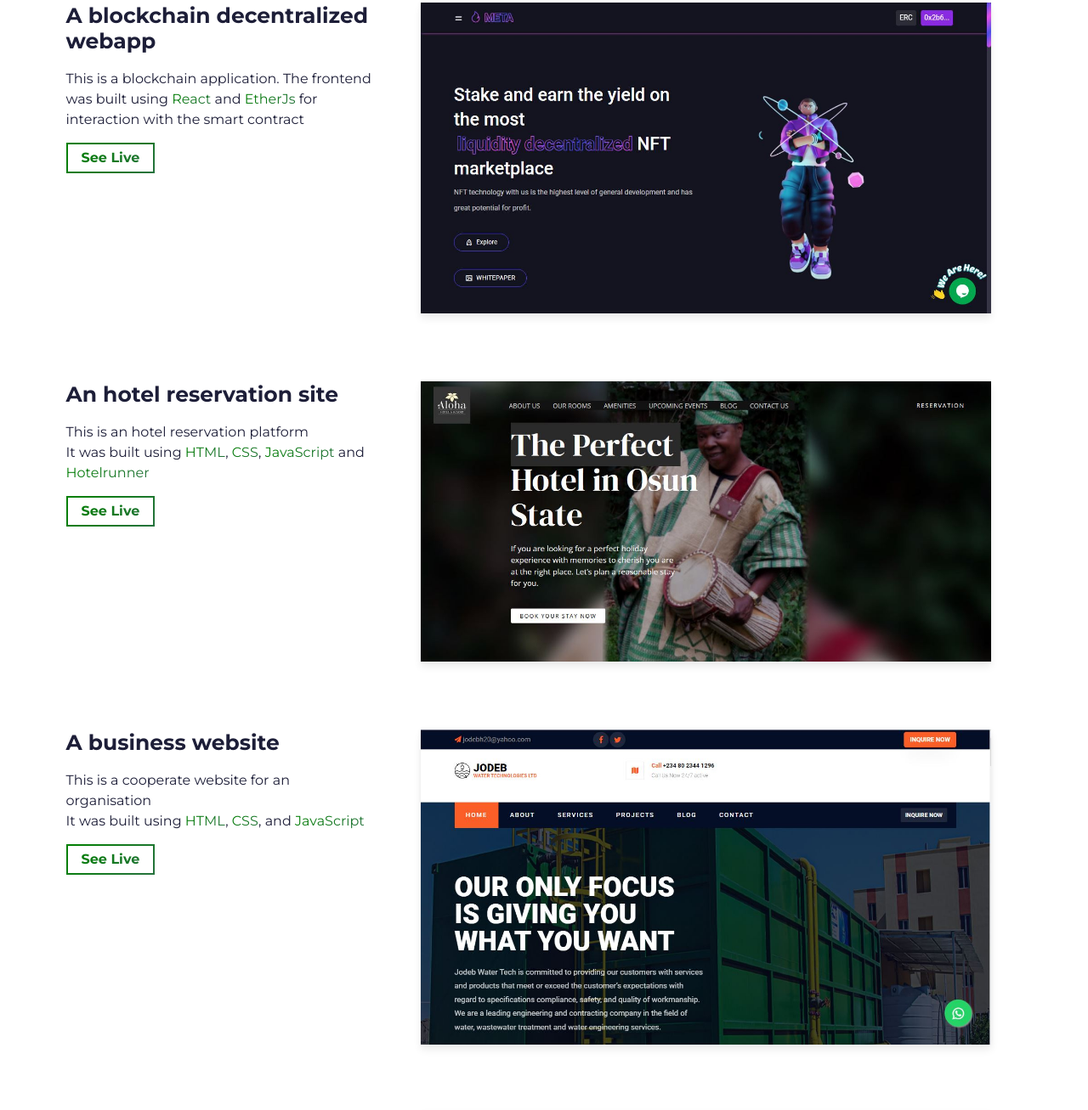
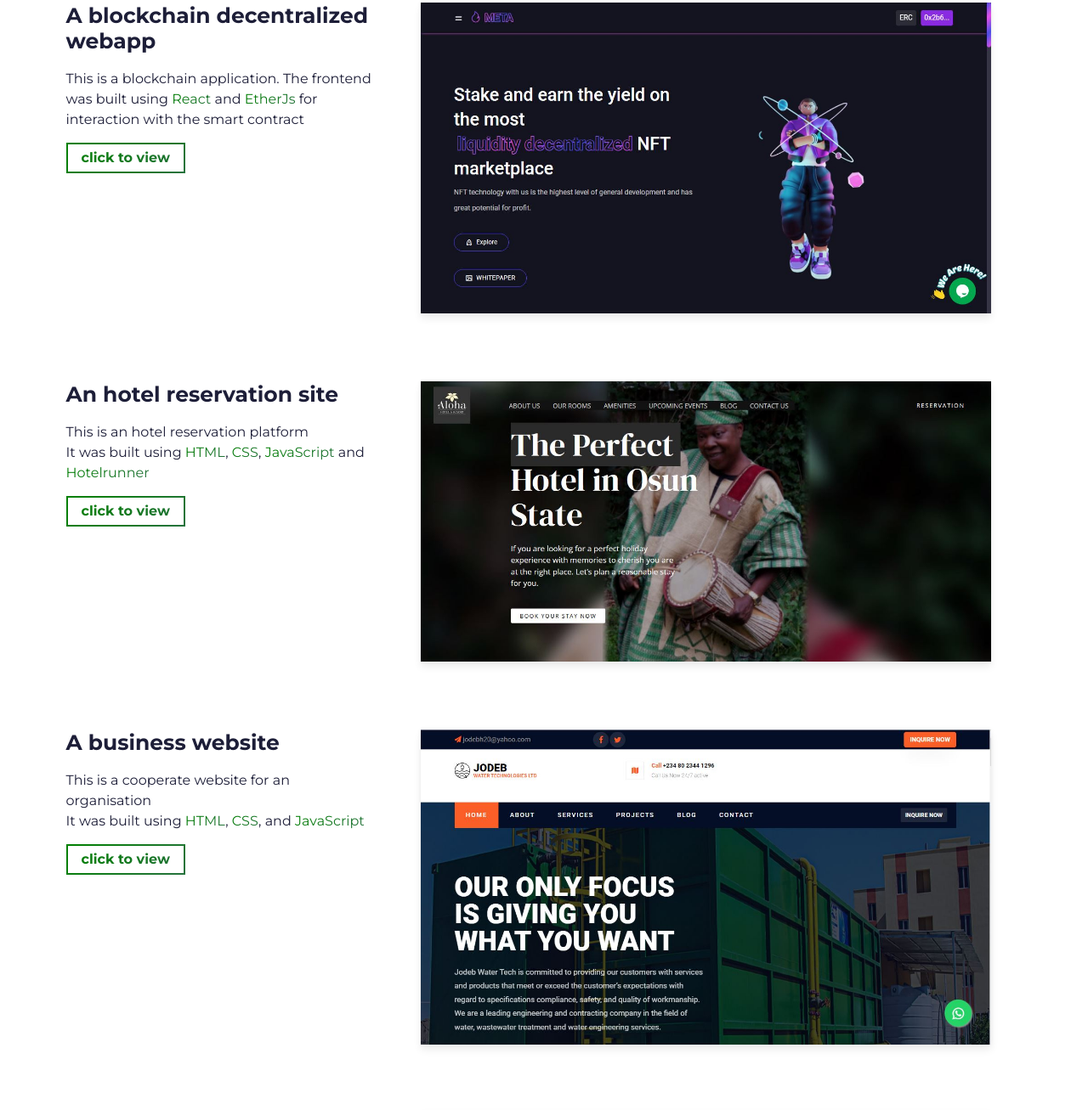
Before and after one commit to vandal-prog/profile-, a website built with Parcel: page src/index.html in a window 1280 px wide. Shown: the part 1541-2848 px from the top of the page at 85% size. Built offline with nearby package versions, Linux system fonts and the light colour scheme.

Commit message:
Update index.html

```diff
--- a/src/index.html
+++ b/src/index.html
@@ -71,7 +71,7 @@
           <div class="col-md-6 col-sm-12">
             <div class="about-wrapper__info load-hidden">
               <p class="about-wrapper__info-text">
-                I am a full stack developer with 2+ years experience in </br>
+                I am a full stack developer with 3+ years experience in </br>
                 FRONTEND: HTML, CSS and JavaScript</br>
                 BACKEND: PHP/LARAVEL and NodeJs</br>
                 DATABASE:MYSQL and MongoDB</br>
@@ -123,7 +123,7 @@
                   class="cta-btn cta-btn--hero"
                   href="https://www.nftsmetapool.com"
                 >
-                  See Live
+                  click to view
                 </a>
 
               </div>
@@ -174,7 +174,7 @@
                   class="cta-btn cta-btn--hero"
                   href="https://www.alohaosun.com/"
                 >
-                  See Live
+                click to view
                 </a>
 
               </div>
@@ -224,7 +224,7 @@
                   class="cta-btn cta-btn--hero"
                   href="https://www.jodeb.vercel.app/"
                 >
-                  See Live
+                  click to view
                 </a>
 
               </div>
@@ -278,7 +278,7 @@
                   class="cta-btn cta-btn--hero"
                   href="https://kwari.ng"
                 >
-                  See Live
+                click to view
                 </a>
 
               </div>
```
